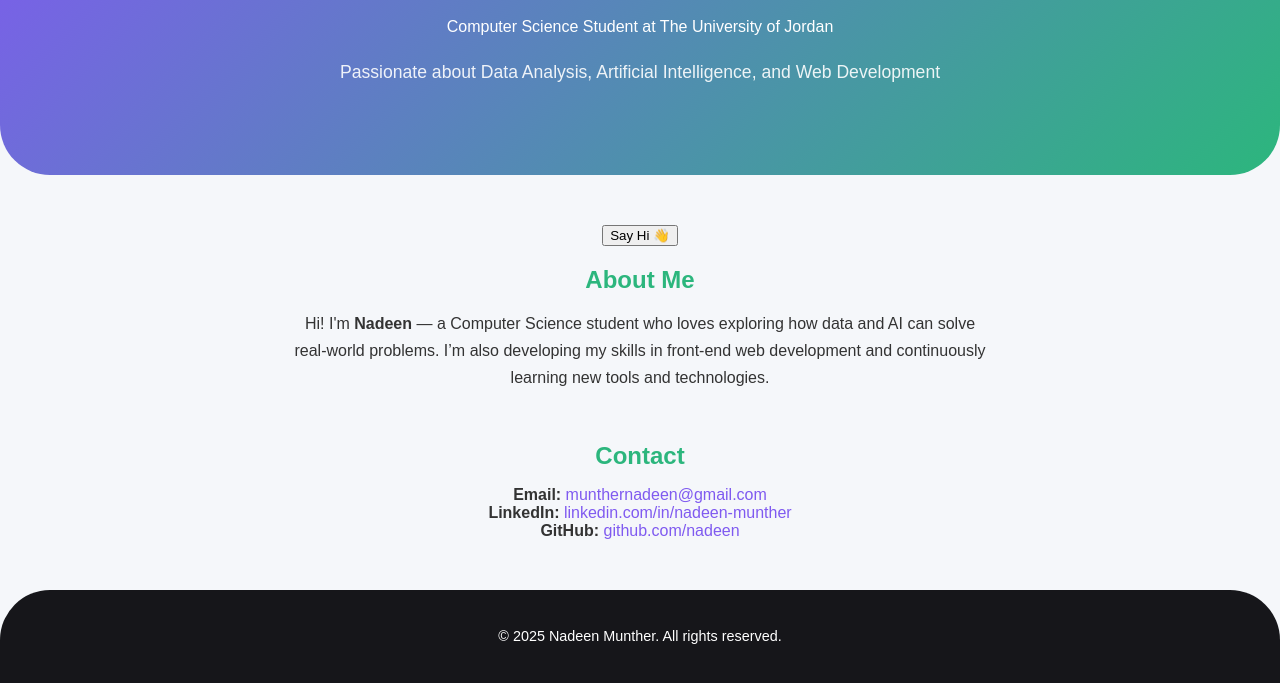
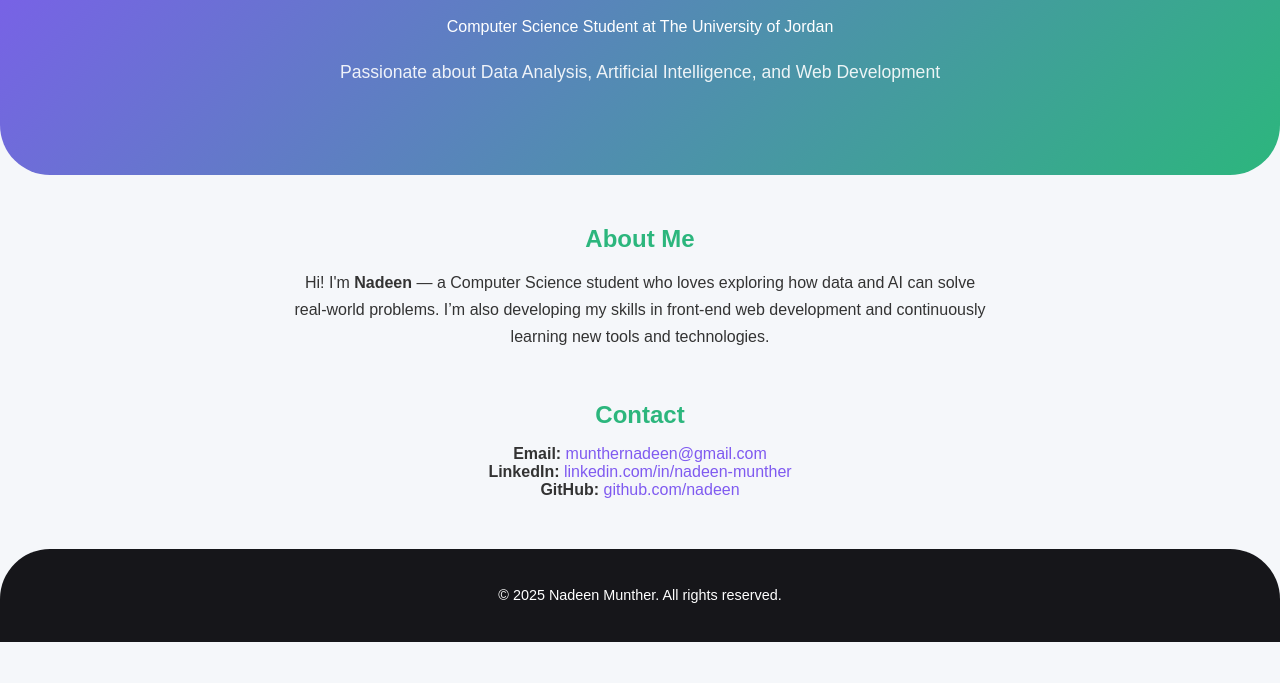
Before and after one commit to munthernadeen-cloud/nadeen.githup.io, a plain HTML site: page index.html in a window 1280 px wide. Shown: the part 145-828 px from the top of the page. After the commit the page ends 800 px from the top, so only its background shows below. Drawn offline with Linux system fonts and the light colour scheme.

Commit message:
Update index.html

```diff
--- a/index.html
+++ b/index.html
@@ -14,7 +14,6 @@
   </header>
 
   <section class="about">
- <button id="hello-btn">Say Hi 👋</button>
 <p id="message"></p>
     <h2>About Me</h2>
     <p>
```
